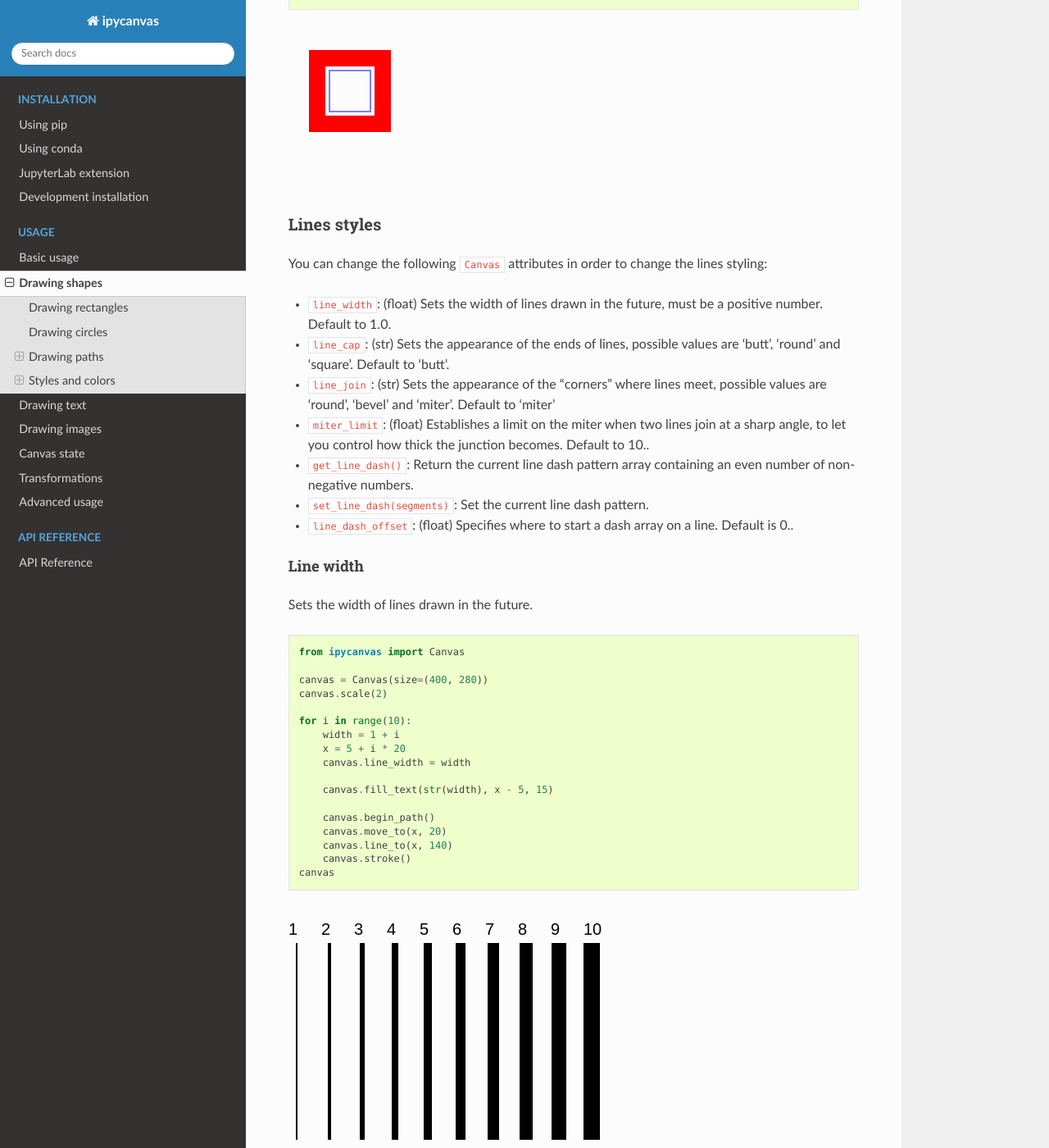
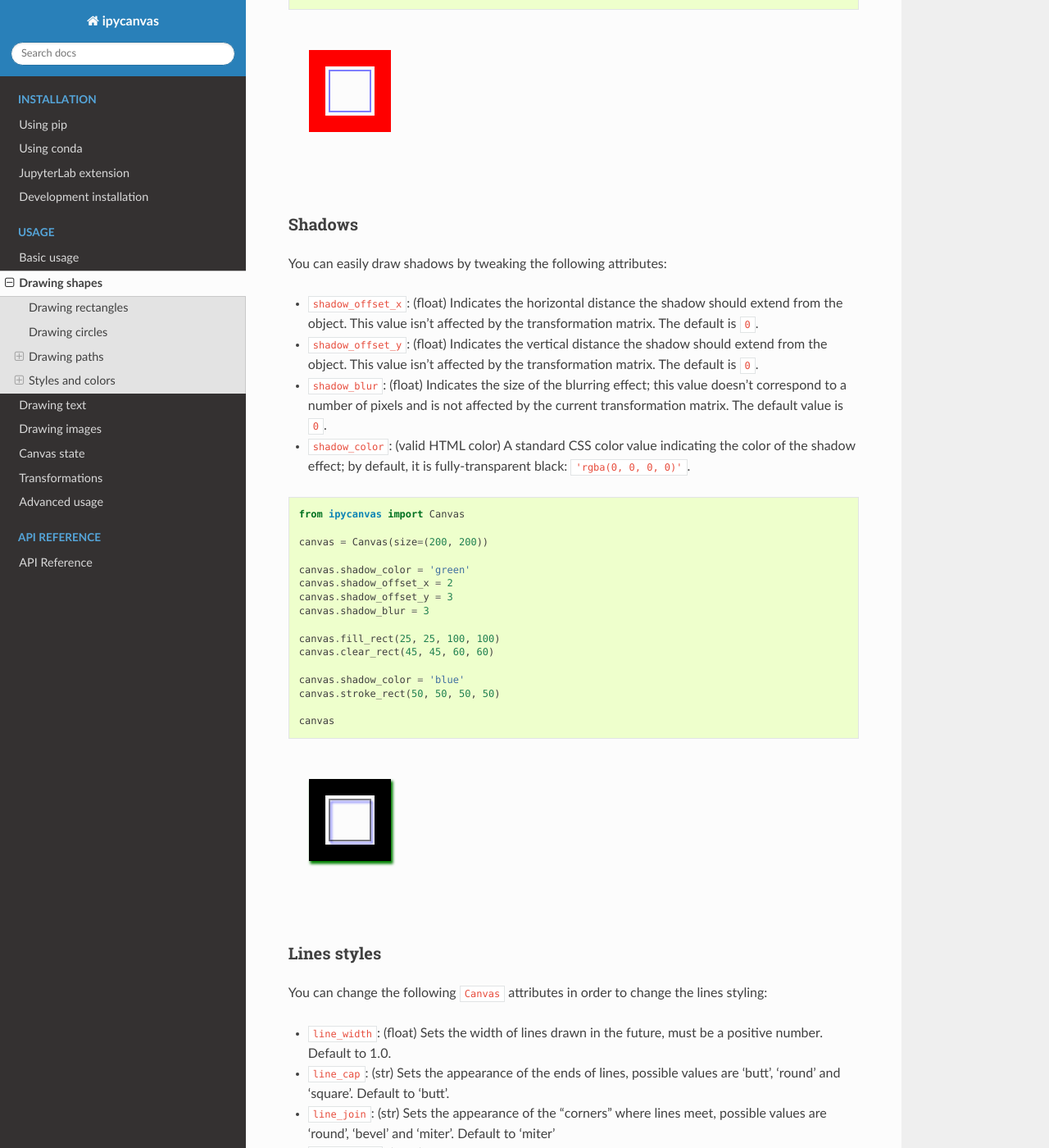
Before and after one commit to aaron-rahman/ipycanvas, a Sphinx documentation site: the page built from docs/source/drawing_shapes.rst, in a window 1280 px wide and 1400 px high, scrolled down 7129 px. Shown: the whole window at 82% size. Built offline with Sphinx 7.4.7 and the Read the Docs theme 2.0.0, drawn with Linux system fonts in a browser that asks for light colours.

Commit message:
Add shadows parameters

```diff
--- a/docs/source/drawing_shapes.rst
+++ b/docs/source/drawing_shapes.rst
@@ -252,6 +252,37 @@ You can also change the global transparency.
 
 .. image:: images/colored_rect.png
 
+Shadows
++++++++
+
+You can easily draw shadows by tweaking the following attributes:
+
+- ``shadow_offset_x``: (float) Indicates the horizontal distance the shadow should extend from the object. This value isn't affected by the transformation matrix. The default is ``0``.
+- ``shadow_offset_y``: (float) Indicates the vertical distance the shadow should extend from the object. This value isn't affected by the transformation matrix. The default is ``0``.
+- ``shadow_blur``: (float) Indicates the size of the blurring effect; this value doesn't correspond to a number of pixels and is not affected by the current transformation matrix. The default value is ``0``.
+- ``shadow_color``: (valid HTML color) A standard CSS color value indicating the color of the shadow effect; by default, it is fully-transparent black: ``'rgba(0, 0, 0, 0)'``.
+
+.. code:: Python
+
+    from ipycanvas import Canvas
+
+    canvas = Canvas(size=(200, 200))
+
+    canvas.shadow_color = 'green'
+    canvas.shadow_offset_x = 2
+    canvas.shadow_offset_y = 3
+    canvas.shadow_blur = 3
+
+    canvas.fill_rect(25, 25, 100, 100)
+    canvas.clear_rect(45, 45, 60, 60)
+
+    canvas.shadow_color = 'blue'
+    canvas.stroke_rect(50, 50, 50, 50)
+
+    canvas
+
+.. image:: images/shadows.png
+
 Lines styles
 ++++++++++++
 
--- a/docs/source/drawing_text.rst
+++ b/docs/source/drawing_text.rst
@@ -44,4 +44,4 @@ You can change the text style by changing the following ``Canvas`` attributes:
 - ``direction``: (str) Directionality. Possible values: ``"ltr"``, ``"rtl"``, ``"inherit"``. The default value is ``"inherit"``.
 
 .. note::
-    You can still use ``fill_style`` and ``stroke_style`` for coloring text
+    You can still use ``fill_style``, ``stroke_style``, ``shadow_color`` etc for coloring text and applying shadows.
```
Also changed, not shown: docs/source/images/shadows.png (added), 1 other file.
